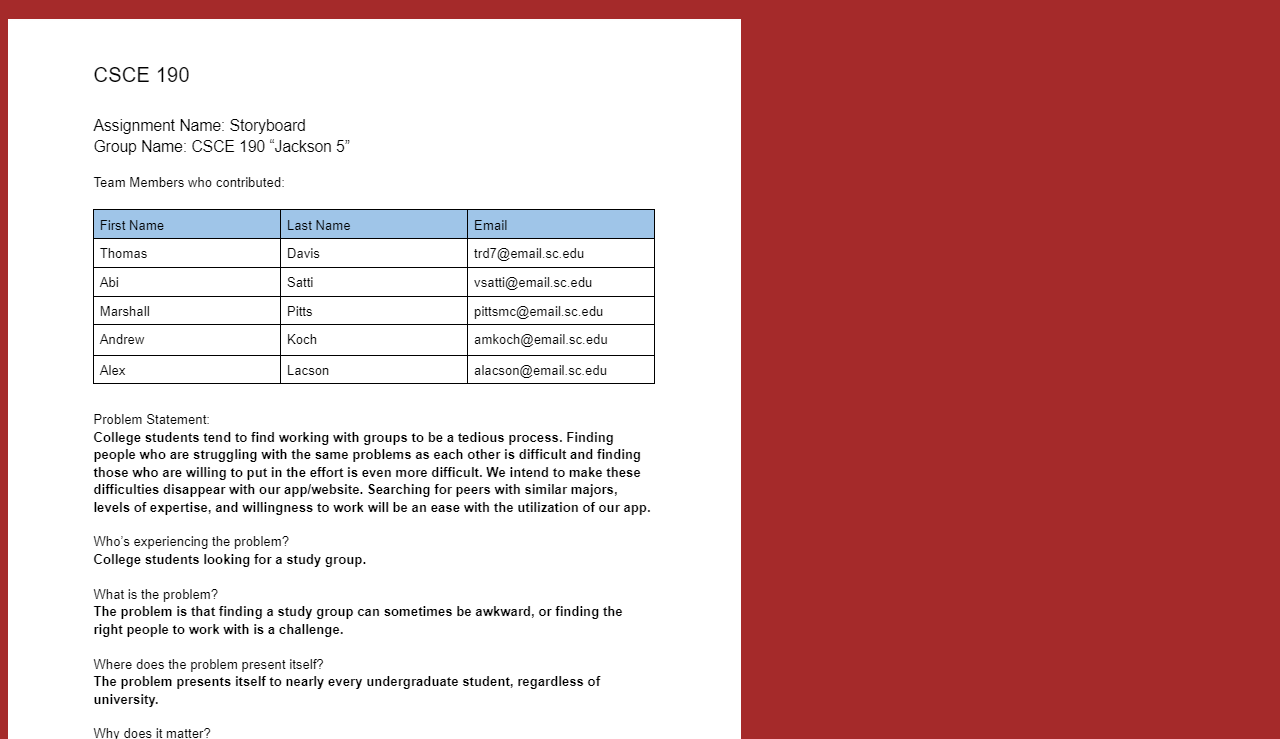
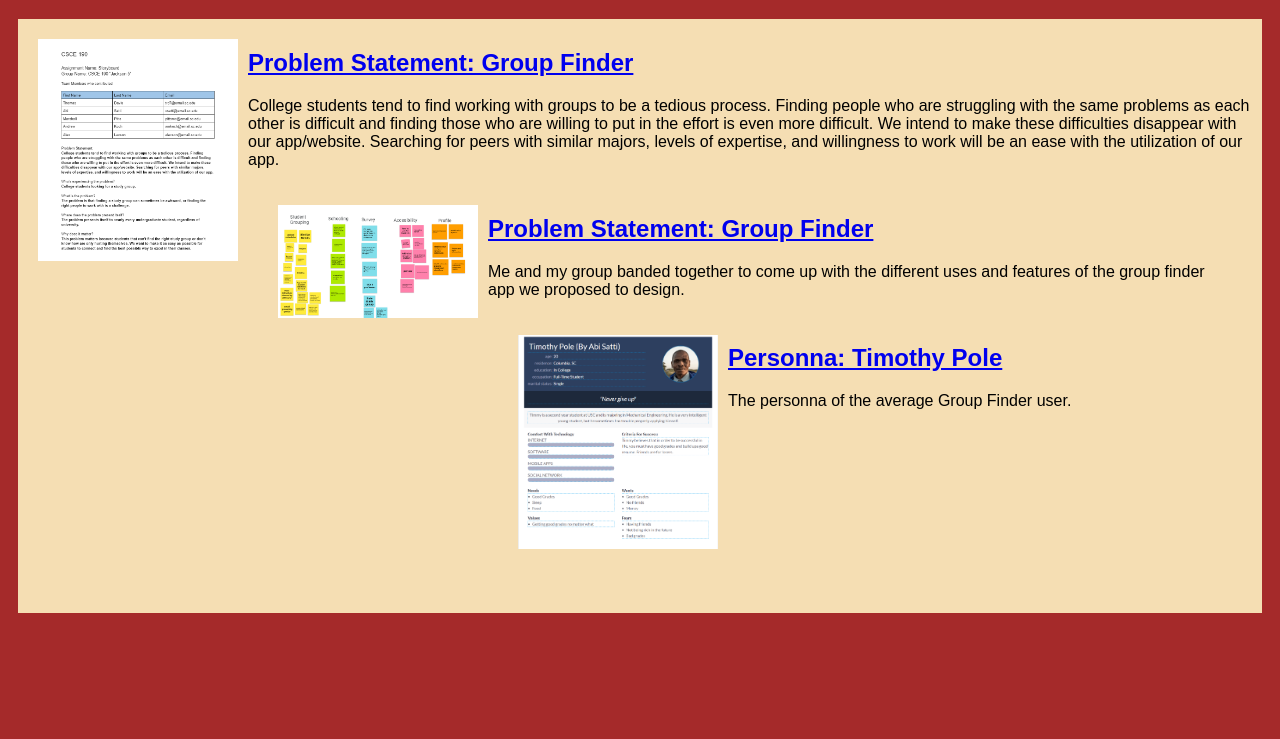
Before and after one commit to sattiabicsce/sattiabicsce.github.io, a plain HTML site: page index.html in a window 1280 px wide. Shown: the part 61-800 px from the top of the page. Drawn offline with Linux system fonts and the light colour scheme.

Commit message:
Add files via upload

```diff
--- a/styles.css
+++ b/styles.css
@@ -1,6 +1,18 @@
 body {
     background: brown;
     font-family:Arial, Helvetica, sans-serif;
+}
+
+.assignment {
+    display:flex;
+    padding:10px;
+    margin:10px;
+    background: wheat
+}
+
+.assignment img {
+    width:200px;
+    padding:10px;
 }
 
 h1 {
```
